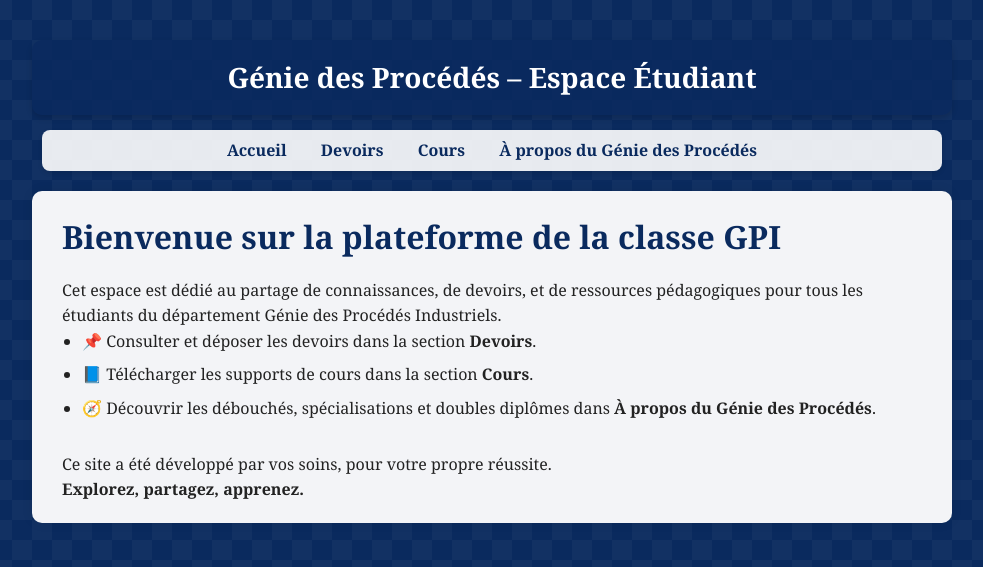
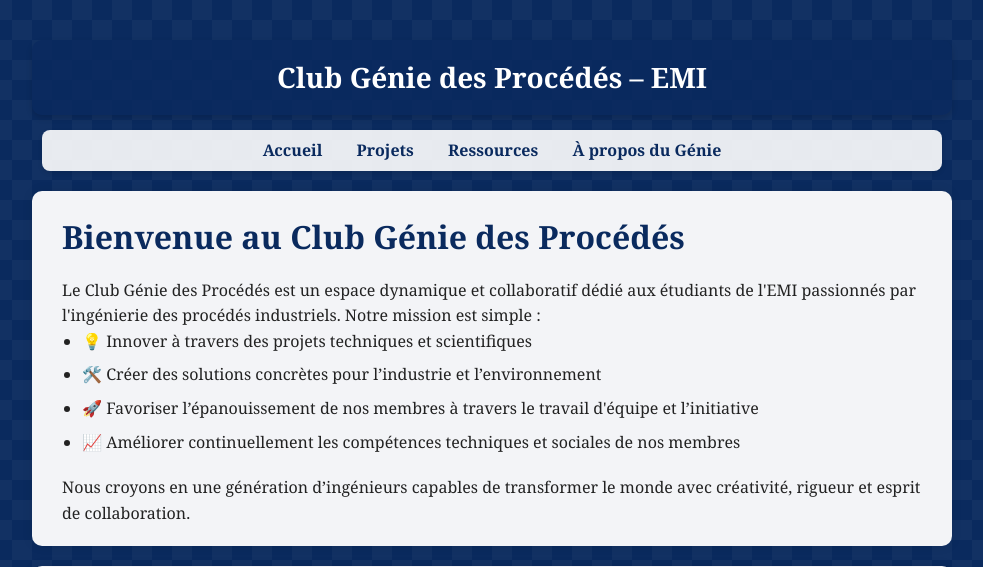
Before and after one commit to TahaBo04/GPI, a Flask app: page / in a window 1280 px wide. Shown: the top 567 px of the page, without its empty margins (148-1131 px from the left). Run offline with Flask 3, Linux system fonts and the light colour scheme.

Commit message:
Update index.html

```diff
--- a/templates/index.html
+++ b/templates/index.html
@@ -2,7 +2,7 @@
 <html lang="fr">
 <head>
     <meta charset="UTF-8">
-    <title>Accueil – Génie des Procédés</title>
+    <title>Club Génie des Procédés – Accueil</title>
     <link rel="stylesheet" href="{{ url_for('static', filename='css/style.css') }}">
 </head>
 <body>
@@ -10,36 +10,79 @@
 <div class="container">
 
     <header>
-        Génie des Procédés – Espace Étudiant
+        Club Génie des Procédés – EMI
     </header>
 
     <nav>
         <a href="{{ url_for('home') }}">Accueil</a>
-        <a href="{{ url_for('assignments') }}">Devoirs</a>
-        <a href="{{ url_for('courses') }}">Cours</a>
-        <a href="{{ url_for('process') }}">À propos du Génie des Procédés</a>
+        <a href="{{ url_for('assignments') }}">Projets</a>
+        <a href="{{ url_for('courses') }}">Ressources</a>
+        <a href="{{ url_for('process') }}">À propos du Génie</a>
     </nav>
 
     <div class="section">
-        <h1>Bienvenue sur la plateforme de la classe GPI</h1>
+        <h1>Bienvenue au Club Génie des Procédés</h1>
         <p>
-            Cet espace est dédié au partage de connaissances, de devoirs, et de ressources pédagogiques pour tous les étudiants du département Génie des Procédés Industriels.
+            Le Club Génie des Procédés est un espace dynamique et collaboratif dédié aux étudiants de l'EMI
+            passionnés par l'ingénierie des procédés industriels. Notre mission est simple :
         </p>
 
         <ul>
-            <li>📌 Consulter et déposer les devoirs dans la section <strong>Devoirs</strong>.</li>
-            <li>📘 Télécharger les supports de cours dans la section <strong>Cours</strong>.</li>
-            <li>🧭 Découvrir les débouchés, spécialisations et doubles diplômes dans <strong>À propos du Génie des Procédés</strong>.</li>
+            <li>💡 Innover à travers des projets techniques et scientifiques</li>
+            <li>🛠️ Créer des solutions concrètes pour l’industrie et l’environnement</li>
+            <li>🚀 Favoriser l’épanouissement de nos membres à travers le travail d'équipe et l’initiative</li>
+            <li>📈 Améliorer continuellement les compétences techniques et sociales de nos membres</li>
         </ul>
 
-        <p style="margin-top: 30px;">
-            Ce site a été développé par vos soins, pour votre propre réussite. <br>
-            <strong>Explorez, partagez, apprenez.</strong>
+        <p style="margin-top: 20px;">
+            Nous croyons en une génération d’ingénieurs capables de transformer le monde avec créativité, rigueur et esprit de collaboration.
+        </p>
+    </div>
+<div class="section" style="display: flex; flex-wrap: wrap; gap: 30px; align-items: flex-start; justify-content: space-between;">
+
+    <!-- 📝 Text Left Side -->
+    <div style="flex: 1; min-width: 300px;">
+        <h2>📷 Galerie du Club</h2>
+        <h3 style="color: #00c6ff;">🟦 1ère Édition de la Journée Process</h3>
+        <p><strong>📍 Lieu :</strong> École Mohammadia d’Ingénieurs</p>
+        <p><strong>📅 Date :</strong> Juin 2025</p>
+
+        <p>
+            Cette première édition de la <strong>Journée Process</strong> a marqué un tournant majeur dans les activités du club.
+            Elle a rassemblé des étudiants, des enseignants et des professionnels autour de conférences inspirantes, de stands industriels,
+            et de présentations de projets innovants liés à la transformation des procédés industriels.
+        </p>
+
+        <p>
+            L'événement a mis en lumière les talents de nos membres, et a permis de valoriser le génie des procédés à travers une journée
+            riche en échanges, networking et ambitions pour l'avenir.
+        </p>
+
+        <p style="margin-top: 10px;">
+            Cet événement continuera à grandir et à inspirer les promotions futures.
         </p>
     </div>
 
+    <!-- 🖼️ Pictures Right Side -->
+    <div style="flex: 1; min-width: 300px; display: flex; flex-wrap: wrap; gap: 15px; justify-content: center;">
+        <img src="/static/uploads/journee1.jpeg" alt="Stand 1" style="width: 45%; border-radius: 10px;">
+        <img src="/static/uploads/journee2.jpeg" alt="Stand 2" style="width: 45%; border-radius: 10px;">
+        <img src="/static/uploads/journee3.jpeg" alt="Conférence" style="width: 45%; border-radius: 10px;">
+        <img src="/static/uploads/journee1.jpeg" alt="Équipe Club" style="width: 45%; border-radius: 10px;">
+    </div>
+
+</div>
+
+    </div>
+
     <footer>
-        &copy; 2025 Classe GPI – EMI
+        <p>&copy; 2025 Club Génie des Procédés – EMI</p>
+        <p>Suivez-nous sur :</p>
+        <div style="margin-top: 10px;">
+            <a href="https://www.linkedin.com/in/emi-process-b2b0b1292/?originalSubdomain=ma" class="button" target="_blank">Linkedin</a>
+            <a href="https://www.instagram.com/emi_process?utm_source=ig_web_button_share_sheet&igsh=ZDNlZDc0MzIxNw==" class="button" target="_blank">Instagram</a>
+            <a href="mailto:clubgenie@emi.ac.ma" class="button">Email</a>
+        </div>
     </footer>
 
 </div>
```
